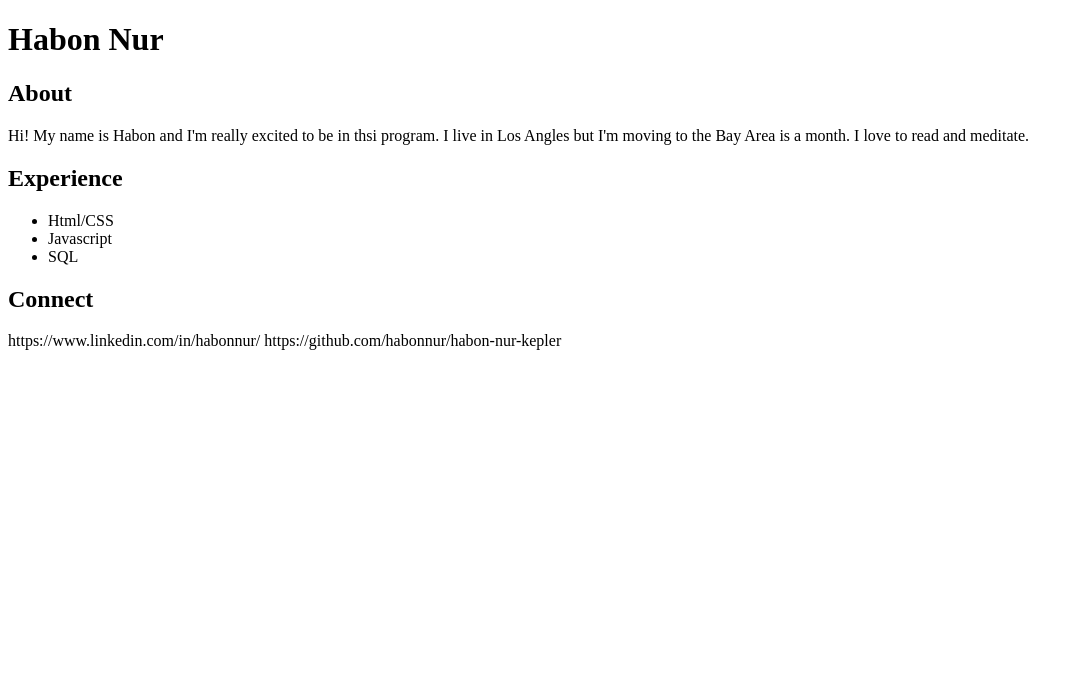
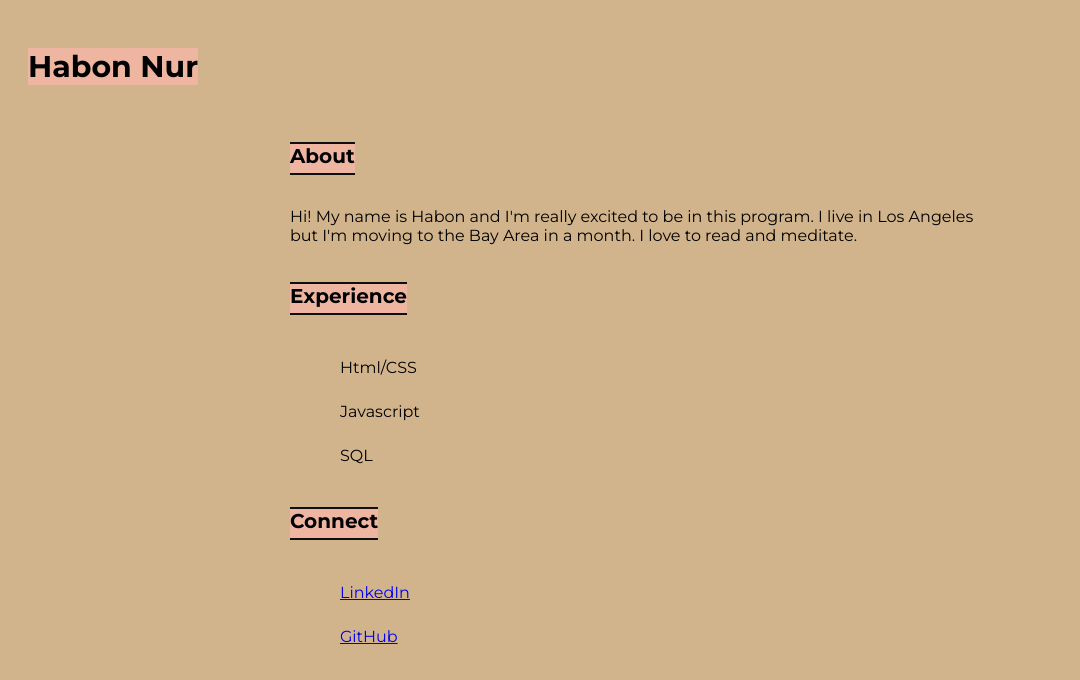
Before and after one commit to habonnur/habon-nur-kepler, a plain HTML site: page index.html in a window 1280 px wide. Shown: the whole page, without its empty margins (0-1080 px from the left). Drawn offline with Linux system fonts and the light colour scheme.

Commit message:
Styling added

```diff
--- /dev/null
+++ b/index.css
@@ -0,0 +1,37 @@
+body {
+background-color: tan;
+color: black;
+font-family: 'Montserrat','Courier New', Courier, monospace;
+padding: 20px;
+}
+
+section {
+    margin: 20px auto;
+    max-width: 700px
+}
+
+h2{
+    display: inline-block;
+    background-color: rgb(238, 181, 160);
+    border-top: 2px solid #100f0f;
+    border-bottom: 2px solid #100f0f;
+    padding-bottom: 5px;
+}
+
+body h1 {
+    display: inline-block;
+    background-color: rgb(238, 181, 160);
+    font-weight: bold;
+    font-size: 30px;
+}
+
+body h2 {
+    font-size: 20px;
+}
+
+ul li {
+    padding: 10px;
+    margin: 5px 0;
+    border-radius: 5px;
+    list-style-type: none;
+}
--- a/index.html
+++ b/index.html
@@ -4,12 +4,14 @@
     <title>Document</title>
     <meta charset="UTF-8">
     <meta name="viewport" content="width=device-width, initial-scale=1.0">
+    <link href="https://fonts.googleapis.com/css2?family=Montserrat:wght@400;700&display=swap" rel="stylesheet">
+    <link href="index.css" rel="stylesheet" />
 </head>
 <body>
     <h1>Habon Nur </h1>
     <section id="About">
     <h2>About</h2>
-    <p>Hi! My name is Habon and I'm really excited to be in thsi program. I live in Los Angles but I'm moving to the Bay Area is a month. I love to read and meditate. </p>
+    <p>Hi! My name is Habon and I'm really excited to be in this program. I live in Los Angeles but I'm moving to the Bay Area in a month. I love to read and meditate. </p>
     </section>
     <section id="Experience">
     <h2>Experience</h2>
@@ -19,8 +21,14 @@
         <li>SQL</li>
     </ul>
     <h2>Connect</h2>
-    <a>https://www.linkedin.com/in/habonnur/</a>
-    <a>https://github.com/habonnur/habon-nur-kepler</a>
+    <ul>
+        <li>
+          <a href="https://www.linkedin.com/in/habonnur/" target="_blank">LinkedIn</a>
+        </li>
+        <li>
+          <a href="https://github.com/habonnur/habon-nur-kepler" target="_blank">GitHub</a>
+        </li>
+      </ul>
     </section>
 </body>
 </html>
```
